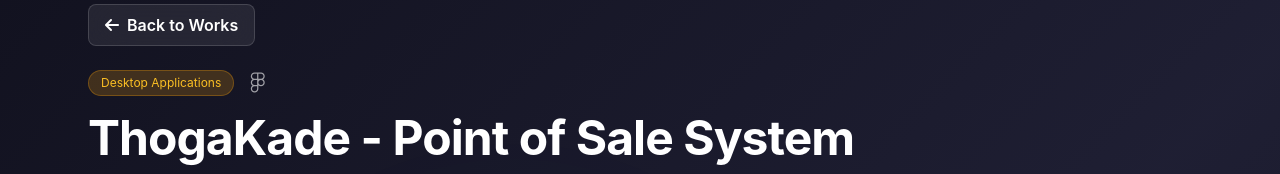
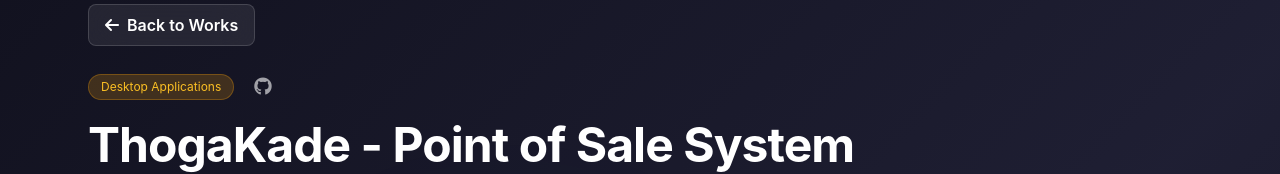
Before and after one commit to Ikeshala/ikeshala-s-portfolio, a React (Vite) app: page /ikeshala-s-portfolio/project/1 in a window 1280 px wide. Shown: the part 172-346 px from the top of the page. Built offline with nearby package versions, Linux system fonts and the light colour scheme.

Commit message:
Fix project detail page icons and image loading issues

```diff
--- a/src/data/projects.ts
+++ b/src/data/projects.ts
@@ -28,7 +28,7 @@ export const allProjects: Project[] = [
     id: '1',
     title: 'ThogaKade - Point of Sale System',
     description: 'A desktop-based Point of Sale (POS) system designed to streamline sales operations with an intuitive user interface and scalable architecture.',
-    image: 'images/thogakade.jpg',
+    image: 'images/thoga-kade.jpg',
     category: 'Desktop Applications',
     links: [
       {
@@ -57,7 +57,7 @@ export const allProjects: Project[] = [
     id: '2',
     title: 'Mobile Banking App',
     description: 'Secure and intuitive mobile banking experience with biometric authentication and personalized financial insights.',
-    image: 'images/pure-pettle.png',
+    image: 'images/friskay-cat-food.jpg',
     category: 'Mobile Apps',
     links: [
       {
@@ -121,7 +121,7 @@ export const allProjects: Project[] = [
     id: '4',
     title: 'Travel Booking App',
     description: 'Modern travel booking application with intuitive search, booking, and itinerary management features.',
-    image: 'images/pure-pettle.png',
+    image: 'images/mos-burger.jpg',
     category: 'Mobile Apps',
     links: [
       {
--- a/src/pages/ProjectDetail.tsx
+++ b/src/pages/ProjectDetail.tsx
@@ -1,7 +1,7 @@
 import { useParams, Link } from 'react-router-dom'
 import { getCategoryColor } from '../utils/categoryColors'
 import { useState, useEffect } from 'react'
-import { allProjects } from '../data/projects'
+import { allProjects, ProjectLink } from '../data/projects'
 import OptimizedImage from '../components/OptimizedImage'
 import ProjectButtons from '../components/ProjectButtons'
 
@@ -61,14 +61,22 @@ const ProjectDetail = () => {
             <span className={`text-xs px-3 py-1 rounded-full border ${getCategoryColor(project.category)}`}>
               {project.category}
             </span>
-            <a
-              href={project.figmaLink}
-              target="_blank"
-              rel="noopener noreferrer"
-              className="text-white/60 hover:text-white transition-colors"
-            >
-              <i className="fab fa-figma text-xl"></i>
-            </a>
+            {project.links && project.links.length > 0 && (
+              <div className="flex items-center gap-2">
+                {project.links.slice(0, 2).map((link: ProjectLink, index: number) => (
+                  <a
+                    key={index}
+                    href={link.url}
+                    target="_blank"
+                    rel="noopener noreferrer"
+                    className="text-white/60 hover:text-white transition-colors p-1"
+                    title={link.label}
+                  >
+                    <i className={`${link.icon} text-lg`}></i>
+                  </a>
+                ))}
+              </div>
+            )}
           </div>
           <h1 className="text-4xl md:text-5xl font-bold text-white mb-4">
             {project.title}
```
